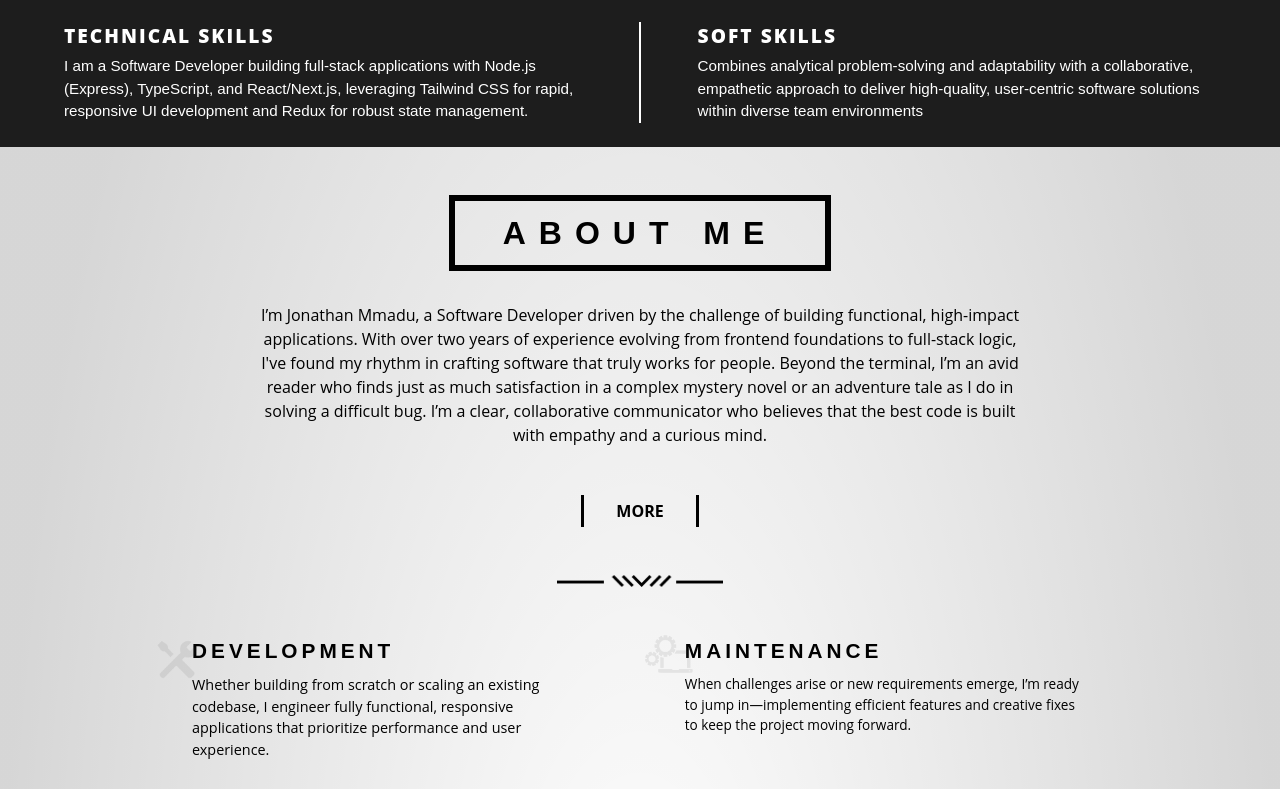
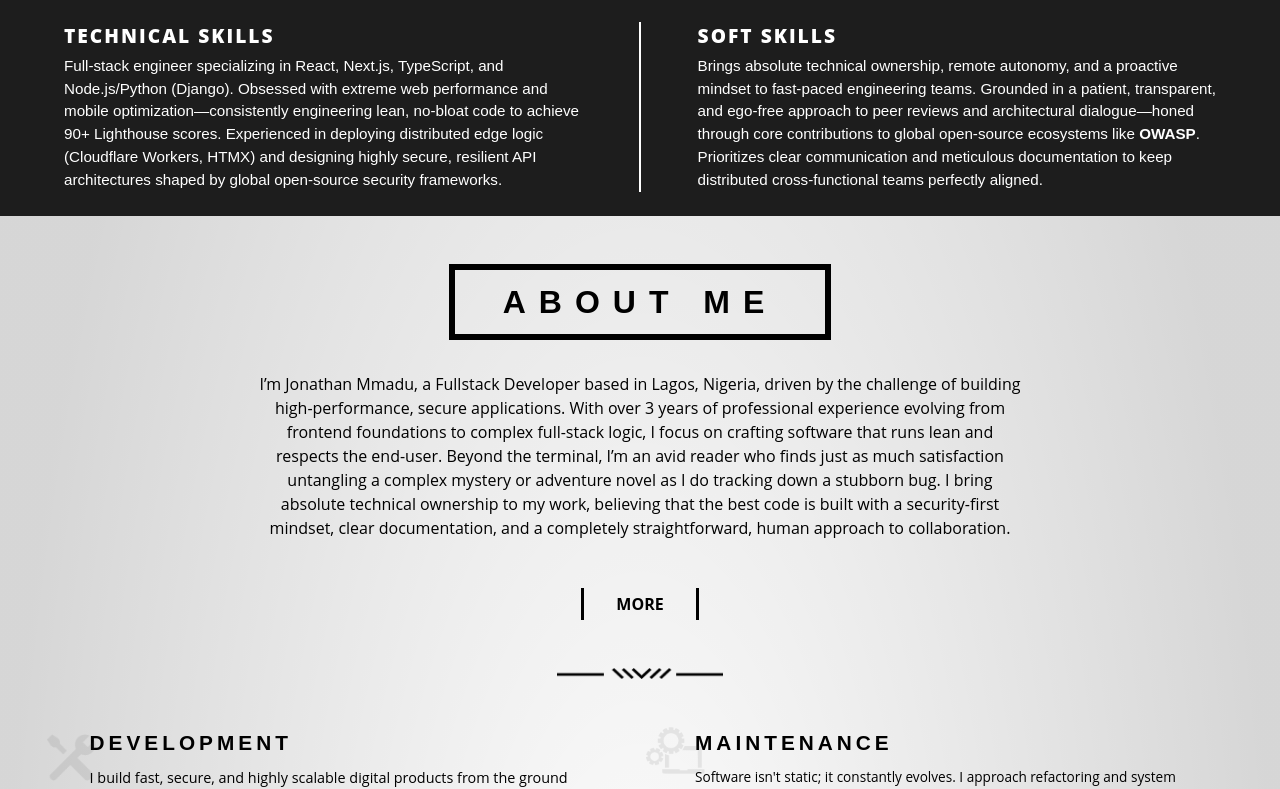
Before and after one commit to Jozz77/JonathanDev, a React (Vite) app: page / in a window 1280 px wide. Shown: the part 610-1399 px from the top of the page. Built offline with nearby package versions, Linux system fonts and the light colour scheme.

Commit message:
feat: add About and Work components and update portfolio project data

```diff
--- a/src/Homepage/Components/About/About.jsx
+++ b/src/Homepage/Components/About/About.jsx
@@ -36,7 +36,16 @@ export default function About() {
         <Heading text="ABOUT ME" />
       </div>
       <p className=" font-OpenSans text-justify sm:text-center pt-4 md:pt-6 lg:pt-8 font-medium text-[0.85rem] ssm:text-[0.9rem] lg:text-[0.95rem] xl:text-base w-[80%] ssm:w-[70%] md:w-[60%] mx-auto ">
-        I’m Jonathan Mmadu, a Software Developer driven by the challenge of building functional, high-impact applications. With over two years of experience evolving from frontend foundations to full-stack logic, I've found my rhythm in crafting software that truly works for people. Beyond the terminal, I’m an avid reader who finds just as much satisfaction in a complex mystery novel or an adventure tale as I do in solving a difficult bug. I’m a clear, collaborative communicator who believes that the best code is built with empathy and a curious mind.
+        I’m Jonathan Mmadu, a Fullstack Developer based in Lagos, Nigeria,
+        driven by the challenge of building high-performance, secure
+        applications. With over 3 years of professional experience evolving from
+        frontend foundations to complex full-stack logic, I focus on crafting
+        software that runs lean and respects the end-user. Beyond the terminal,
+        I’m an avid reader who finds just as much satisfaction untangling a
+        complex mystery or adventure novel as I do tracking down a stubborn bug.
+        I bring absolute technical ownership to my work, believing that the best
+        code is built with a security-first mindset, clear documentation, and a
+        completely straightforward, human approach to collaboration.
       </p>
       <div className="flex justify-center pt-6 md:pt-8 lg:pt-10 xl:pt-12 ">
         <p className=" border-solid border-black px-6 sm:px-8 py-1 text-[0.85rem] ssm:text-[0.9rem]  lg:text-[0.95rem] xl:text-base font-bold   border-r-[3px] border-l-[3px]   ">
@@ -47,13 +56,20 @@ export default function About() {
         <Seperator />
       </div>
 
-      <section className="flex flex-col sm:flex-row items-center sm:items-start sm:justify-between px-[0%] ssm:px-[5%] md:px-[10%] lg:px-[15%] pt-8 sm:pt-10 xl:pt-12  ">
+      <section className="flex flex-col sm:flex-row items-center sm:items-start sm:justify-between px-[0%] ssm:px-[5%] md:px-[7%] lg:px-[7%] pt-8 sm:pt-10 xl:pt-12  ">
         <div className="w-[80%] ssm:w-[70%] sm:w-[47%] xl:w-[45%] relative ">
           <h1 className=" font-Montserrat text-[1rem] ssm:text-[1.1rem] lg:text-[1.2rem] xl:text-[1.3rem] font-bold tracking-[4px] ">
             DEVELOPMENT
           </h1>
           <p className=" pt-2 font-OpenSans text-justify sm:text-left text-[0.85rem] md:text-[0.85rem] lg:text-[0.9rem] font-base ">
-           Whether building from scratch or scaling an existing codebase, I engineer fully functional, responsive applications that prioritize performance and user experience.
+            I build fast, secure, and highly scalable digital products from the
+            ground up. My engineering focus centers on pairing modern frontend
+            frameworks like React and Next.js with robust Node.js or Python
+            backends, alongside edge-native architectures using Cloudflare
+            Workers and HTMX. I don't just build to fulfill a checklist; I
+            engineer for extreme optimization, routinely hitting 90+ Lighthouse
+            scores so applications load instantly on any device or network
+            constraint.
           </p>
           <div className=" w-[10%] lg:w-[12%]  absolute top-0 left-[-10%] ">
             <img className=" w-full" src={Dev} alt="" />
@@ -65,7 +81,14 @@ export default function About() {
             MAINTENANCE
           </h1>
           <p className="pt-2 font-OpenSans text-justify sm:text-left text-[0.85rem] md:text-[0.85rem] font-base ">
-            When challenges arise or new requirements emerge, I’m ready to jump in—implementing efficient features and creative fixes to keep the project moving forward.
+            Software isn't static; it constantly evolves. I approach refactoring
+            and system maintenance with deep technical rigor—auditing API
+            endpoints, optimizing database structures, and systematically
+            eliminating code bloat. Drawing from my experience as a Core
+            Contributor to global open-source ecosystems like the OWASP
+            Foundation, I am entirely at home navigating large, complex codebases
+            to patch security vulnerabilities, implement resilient new features,
+            and keep production systems running reliably.
           </p>
           <div className=" w-[10%] lg:w-[12%]  absolute top-0 left-[-10%] ">
             <img className=" w-full" src={Maint} alt="" />
--- a/src/Homepage/Components/Portfolio/PortolioData.jsx
+++ b/src/Homepage/Components/Portfolio/PortolioData.jsx
@@ -17,14 +17,14 @@ import chowdeck from "./Assets/chowdeck.png"
 
 
 const PortfolioData = [
-        {
-        img: Dilusso3,
-        img2: Dilusso2,
-        title: 'Dilusso',
-        isPersonalProject: true,
-        description: 'An e-commerce site where users can purchase different items including household items. Created using Typescript, React, Tailwind, Redux, Usequery etc. ',
-        link: 'https://dilussostore.shop/'
-    },
+    //     {
+    //     img: Dilusso3,
+    //     img2: Dilusso2,
+    //     title: 'Dilusso',
+    //     isPersonalProject: true,
+    //     description: 'An e-commerce site where users can purchase different items including household items. Created using Typescript, React, Tailwind, Redux, Usequery etc. ',
+    //     link: 'https://dilussostore.shop/'
+    // },
     {
         img: chowdeck,
         img2: chowdeck,
--- a/src/Homepage/Components/Work.jsx
+++ b/src/Homepage/Components/Work.jsx
@@ -30,7 +30,7 @@ export default function Work() {
           TECHNICAL SKILLS
         </h1>
         <p className=" font-Montserrat pt-1 sm:pt-1 text-[0.8rem] ssm:text-[0.85rem] sm:text-[0.75rem] md:text-[0.85rem]  lg:text1.1rem] xl:text-[0.95rem]">
-          I am a Software Developer building full-stack applications with Node.js (Express), TypeScript, and React/Next.js, leveraging Tailwind CSS for rapid, responsive UI development and Redux for robust state management.
+         Full-stack engineer specializing in React, Next.js, TypeScript, and Node.js/Python (Django). Obsessed with extreme web performance and mobile optimization—consistently engineering lean, no-bloat code to achieve 90+ Lighthouse scores. Experienced in deploying distributed edge logic (Cloudflare Workers, HTMX) and designing highly secure, resilient API architectures shaped by global open-source security frameworks.
         </p>
       </section>
 
@@ -43,7 +43,7 @@ export default function Work() {
           SOFT SKILLS
         </h1>
         <p className=" font-Montserrat pt-1 sm:pt-1 text-[0.8rem] ssm:text-[0.85rem] sm:text-[0.75rem] md:text-[0.85rem]  lg:text-[0.9rem] xl:text-[0.95rem]">
-          Combines analytical problem-solving and adaptability with a collaborative, empathetic approach to deliver high-quality, user-centric software solutions within diverse team environments
+          Brings absolute technical ownership, remote autonomy, and a proactive mindset to fast-paced engineering teams. Grounded in a patient, transparent, and ego-free approach to peer reviews and architectural dialogue—honed through core contributions to global open-source ecosystems like <b >OWASP</b>. Prioritizes clear communication and meticulous documentation to keep distributed cross-functional teams perfectly aligned.
         </p>
       </section>
       {/* <section className="mt-4 sm:mt-0 w-full sm:w-[47.5%]  md:w-[45%] ">
```
